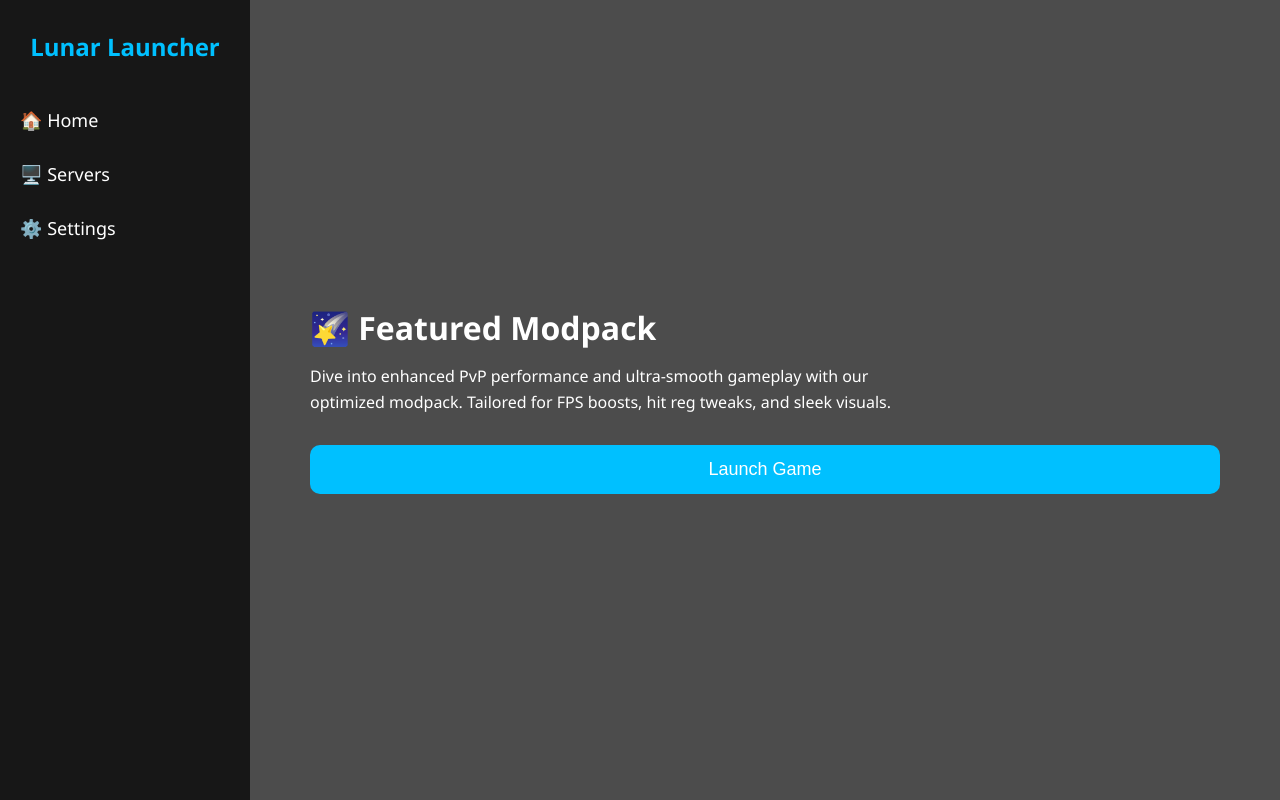
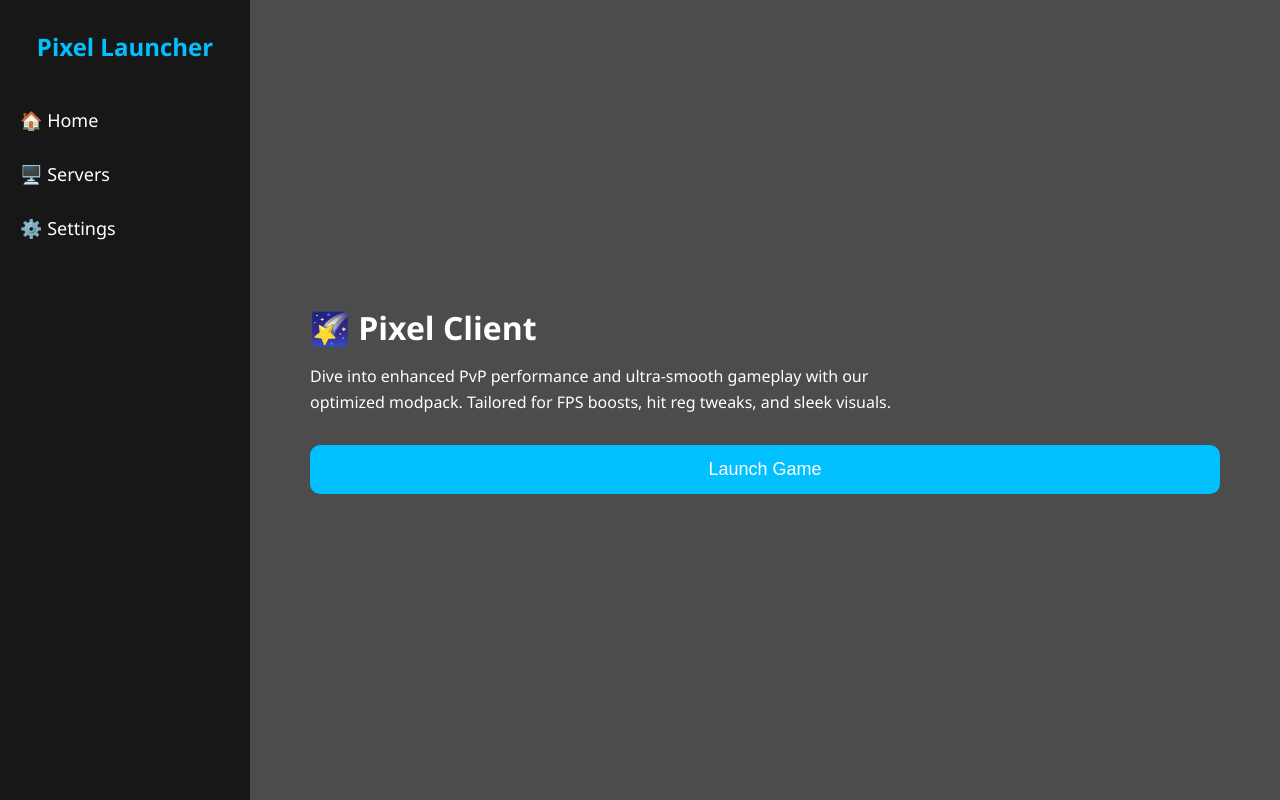
Before and after one commit to Blockmango-sys/Lunar-Client-Launcher, a plain HTML site: page index.html in a window 1280 px wide. Drawn offline with Linux system fonts and the light colour scheme.

Commit message:
Update index.html

```diff
--- a/index.html
+++ b/index.html
@@ -2,19 +2,19 @@
 <html lang="en">
 <head>
   <meta charset="UTF-8" />
-  <title>Lunar Client Launcher</title>
+  <title>Pixel Client Launcher</title>
   <link rel="stylesheet" href="css/styles.css" />
 </head>
 <body>
   <div class="overlay">
     <div class="sidebar">
-      <h2>Lunar Launcher</h2>
+      <h2>Pixel Launcher</h2>
       <a href="index.html">🏠 Home</a>
       <a href="servers.html">🖥️ Servers</a>
       <a href="settings.html">⚙️ Settings</a>
     </div>
     <div class="content">
-      <h1>🌠 Featured Modpack</h1>
+      <h1>🌠 Pixel Client</h1>
       <p>
         Dive into enhanced PvP performance and ultra-smooth gameplay with our optimized modpack.
         Tailored for FPS boosts, hit reg tweaks, and sleek visuals.
```
